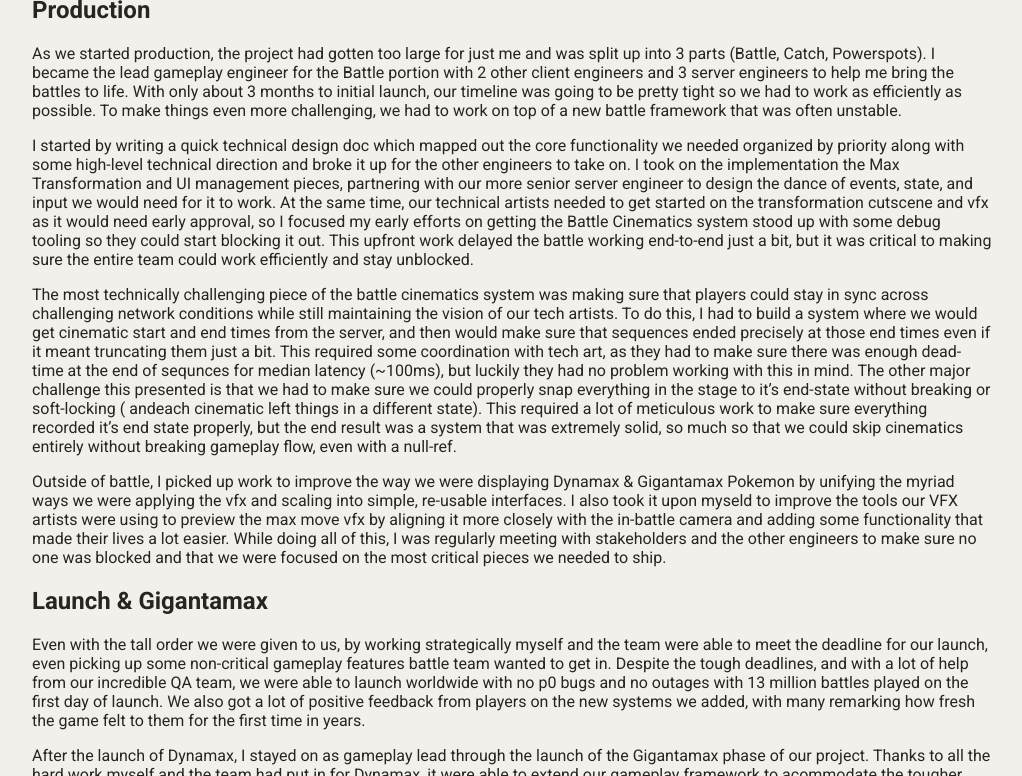
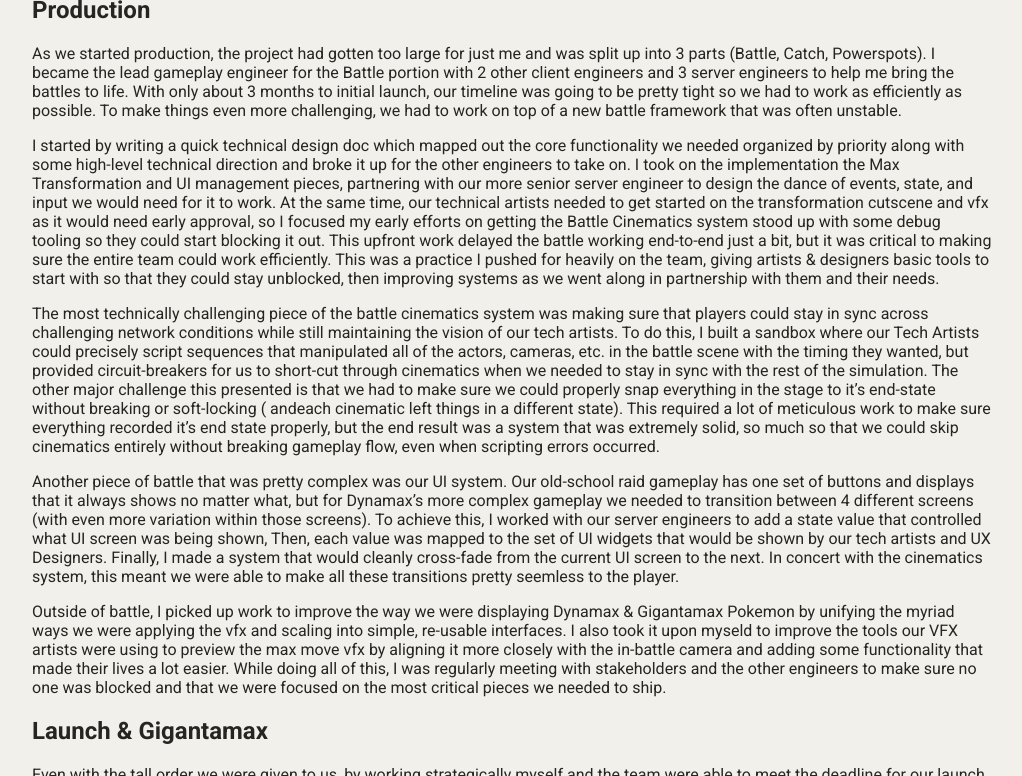
Before and after one commit to jaideng123/jaideng123.github.io, a Jekyll site: the page built from _posts/games/2024-04-01-PokemonGo.md, in a window 1280 px wide and 900 px high, scrolled down 1795 px, cut to the strip 124-900 px from the top of the window. Shown: the whole strip, without its empty margins (128-1150 px from the left). Built offline with Jekyll 4.4.1, drawn with Linux system fonts in a browser that asks for light colours; comment, search, counter and statistics services are not loaded.

Commit message:
Update 2024-04-01-PokemonGo.md

```diff
--- a/_posts/games/2024-04-01-PokemonGo.md
+++ b/_posts/games/2024-04-01-PokemonGo.md
@@ -70,9 +70,11 @@
 ## Production
 As we started production, the project had gotten too large for just me and was split up into 3 parts (Battle, Catch, Powerspots). I became the lead gameplay engineer for the Battle portion with 2 other client engineers and 3 server engineers to help me bring the battles to life. With only about 3 months to initial launch, our timeline was going to be pretty tight so we had to work as efficiently as possible. To make things even more challenging, we had to work on top of a new battle framework that was often unstable.
 
-I started by writing a quick technical design doc which mapped out the core functionality we needed organized by priority along with some high-level technical direction and broke it up for the other engineers to take on. I took on the implementation the Max Transformation and UI management pieces, partnering with our more senior server engineer to design the dance of events, state, and input we would need for it to work. At the same time, our technical artists needed to get started on the transformation cutscene and vfx as it would need early approval, so I focused my early efforts on getting the Battle Cinematics system stood up with some debug tooling so they could start blocking it out. This upfront work delayed the battle working end-to-end just a bit, but it was critical to making sure the entire team could work efficiently and stay unblocked.
+I started by writing a quick technical design doc which mapped out the core functionality we needed organized by priority along with some high-level technical direction and broke it up for the other engineers to take on. I took on the implementation the Max Transformation and UI management pieces, partnering with our more senior server engineer to design the dance of events, state, and input we would need for it to work. At the same time, our technical artists needed to get started on the transformation cutscene and vfx as it would need early approval, so I focused my early efforts on getting the Battle Cinematics system stood up with some debug tooling so they could start blocking it out. This upfront work delayed the battle working end-to-end just a bit, but it was critical to making sure the entire team could work efficiently. This was a practice I pushed for heavily on the team, giving artists & designers basic tools to start with so that they could stay unblocked, then improving systems as we went along in partnership with them and their needs.
 
-The most technically challenging piece of the battle cinematics system was making sure that players could stay in sync across challenging network conditions while still maintaining the vision of our tech artists. To do this, I had to build a system where we would get cinematic start and end times from the server, and then would make sure that sequences ended precisely at those end times even if it meant truncating them just a bit. This required some coordination with tech art, as they had to make sure there was enough dead-time at the end of sequnces for median latency (~100ms), but luckily they had no problem working with this in mind. The other major challenge this presented is that we had to make sure we could properly snap everything in the stage to it's end-state without breaking or soft-locking ( andeach cinematic left things in a different state). This required a lot of meticulous work to make sure everything recorded it's end state properly, but the end result was a system that was extremely solid, so much so that we could skip cinematics entirely without breaking gameplay flow, even with a null-ref.
+The most technically challenging piece of the battle cinematics system was making sure that players could stay in sync across challenging network conditions while still maintaining the vision of our tech artists. To do this, I built a sandbox where our Tech Artists could precisely script sequences that manipulated all of the actors, cameras, etc. in the battle scene with the timing they wanted, but provided circuit-breakers for us to short-cut through cinematics when we needed to stay in sync with the rest of the simulation. The other major challenge this presented is that we had to make sure we could properly snap everything in the stage to it's end-state without breaking or soft-locking ( andeach cinematic left things in a different state). This required a lot of meticulous work to make sure everything recorded it's end state properly, but the end result was a system that was extremely solid, so much so that we could skip cinematics entirely without breaking gameplay flow, even when scripting errors occurred.
+
+Another piece of battle that was pretty complex was our UI system. Our old-school raid gameplay has one set of buttons and displays that it always shows no matter what, but for Dynamax's more complex gameplay we needed to transition between 4 different screens (with even more variation within those screens). To achieve this, I worked with our server engineers to add a state value that controlled what UI screen was being shown, Then, each value was mapped to the set of UI widgets that would be shown by our tech artists and UX Designers. Finally, I made a system that would cleanly cross-fade from the current UI screen to the next. In concert with the cinematics system, this meant we were able to make all these transitions pretty seemless to the player.
 
 Outside of battle, I picked up work to improve the way we were displaying Dynamax & Gigantamax Pokemon by unifying the myriad ways we were applying the vfx and scaling into simple, re-usable interfaces. I also took it upon myseld to improve the tools our VFX artists were using to preview the max move vfx by aligning it more closely with the in-battle camera and adding some functionality that made their lives a lot easier. While doing all of this, I was regularly meeting with stakeholders and the other engineers to make sure no one was blocked and that we were focused on the most critical pieces we needed to ship.
 
```
